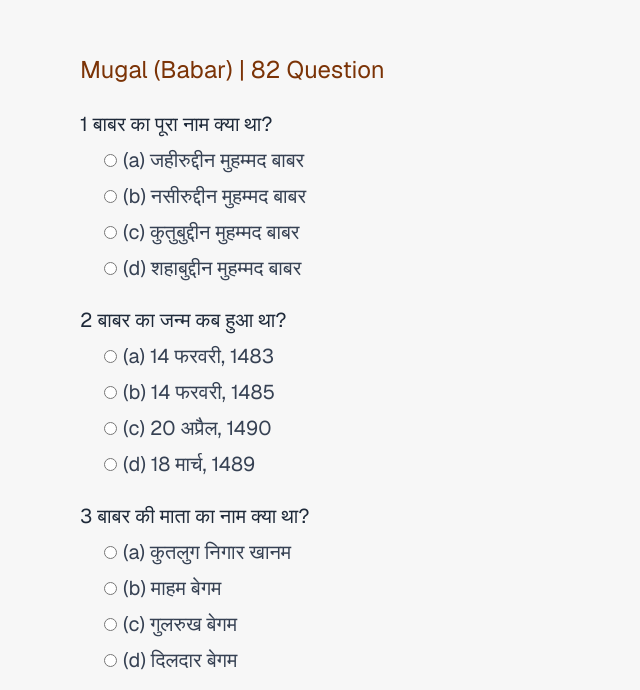
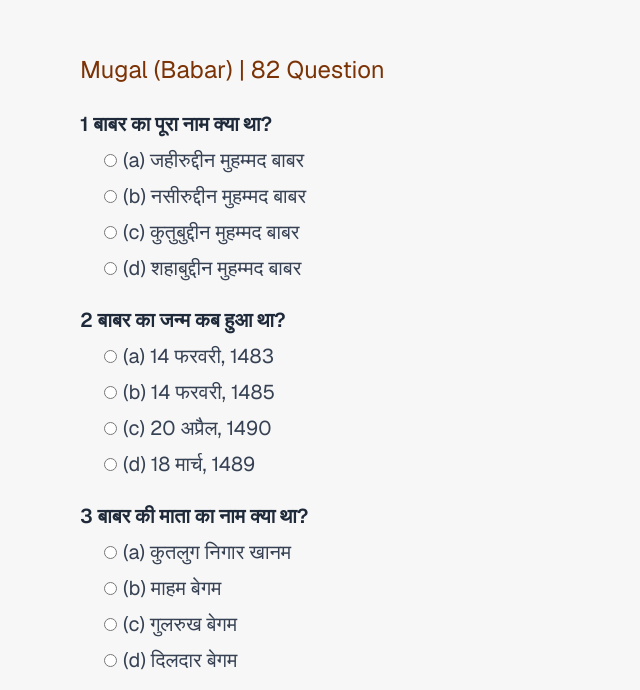
Before and after one commit to mentorvikash/nextjs, a Next.js app: page /quiz in a window 1280 px wide. Shown: the part 110-800 px from the top of the page, without its empty margins (0-640 px from the left). Built offline with nearby package versions, Linux system fonts and the light colour scheme.

Commit message:
add bold font to question

```diff
--- a/app/quiz/page.tsx
+++ b/app/quiz/page.tsx
@@ -150,7 +150,7 @@ export default function Home() {
           {quizQuestion.map((que, index) => (
             <div className="my-6" key={index}>
               <p
-                className={`text-xl text-gray-800 ${
+                className={`text-xl text-gray-800 font-semibold ${
                   finalResult.length && finalResult[index] === "W"
                     ? "text-red-600"
                     : finalResult[index] === "R"
```
